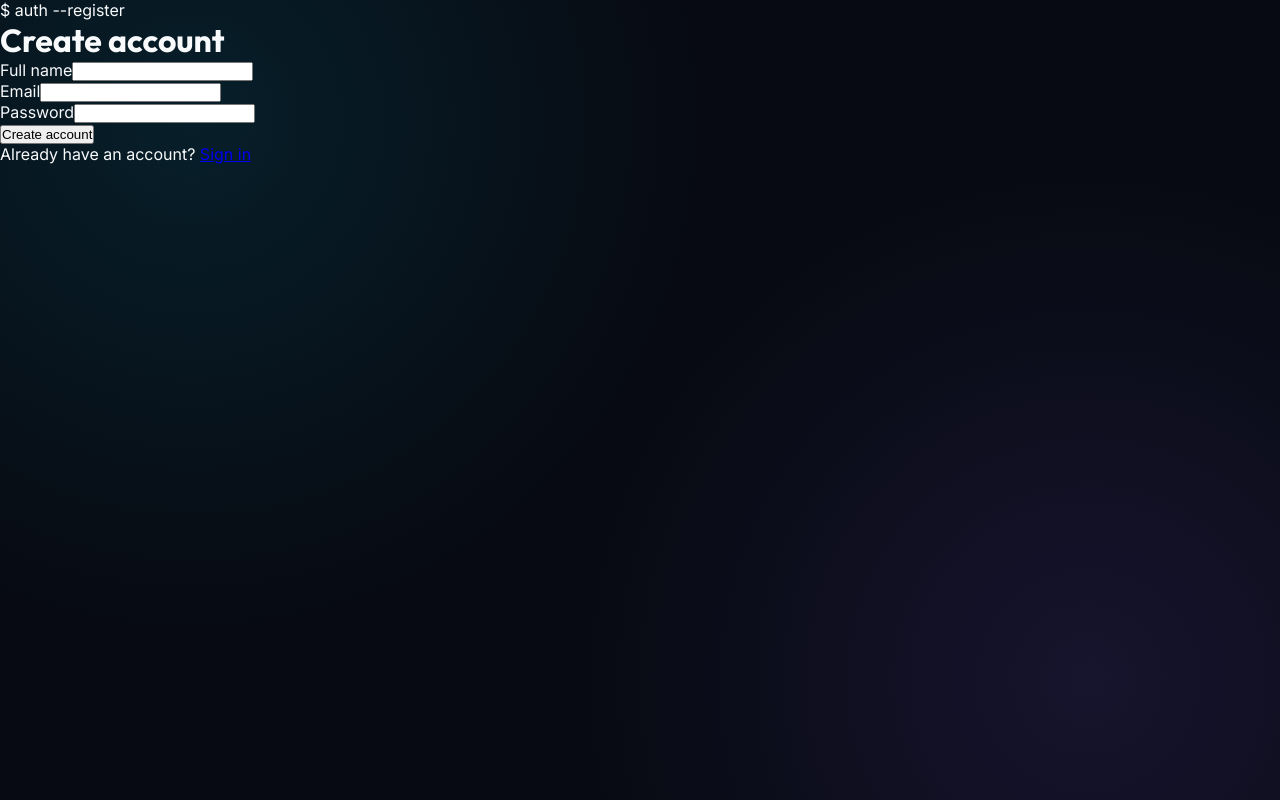
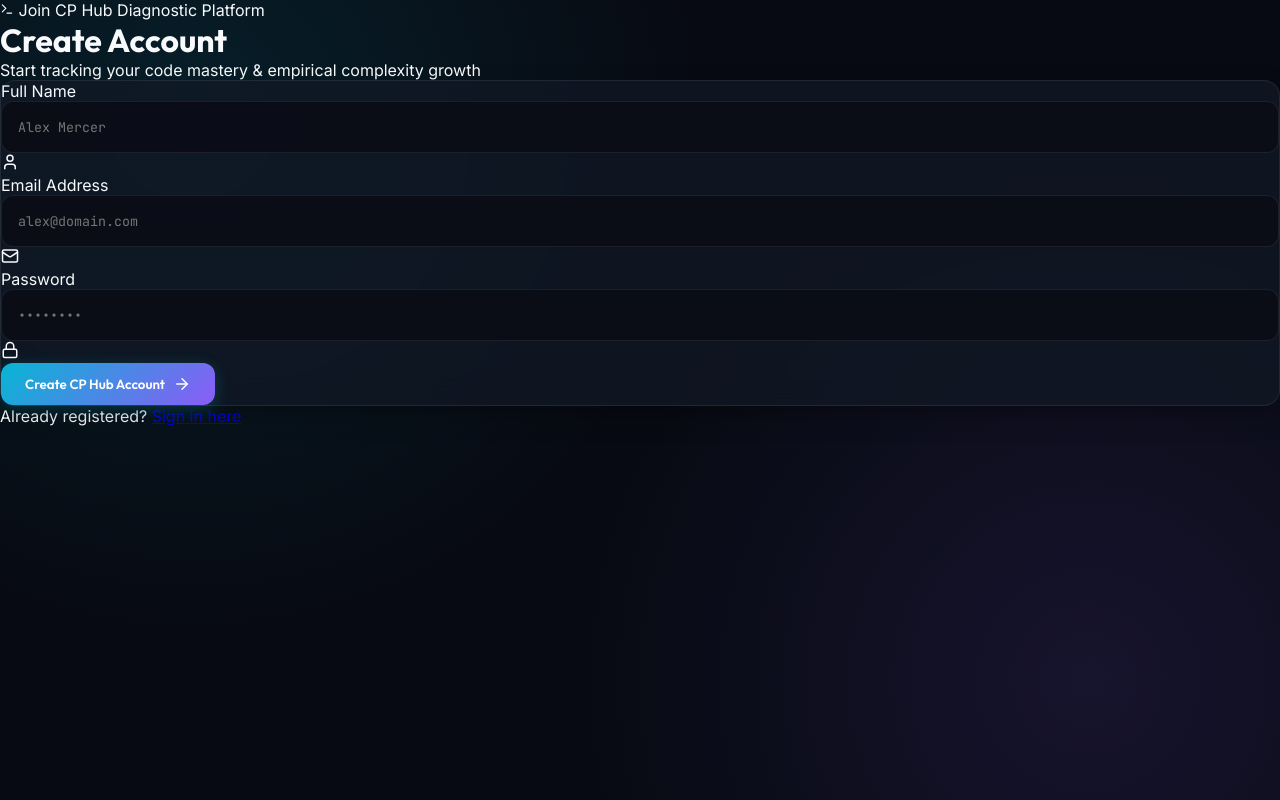
Before and after one commit to aadamaftabpersonal-boop/Productivity_App, a React (Vite) app in the folder frontend/: page /register in a window 1280 px wide. Built offline with nearby package versions, Linux system fonts and the light colour scheme; no server answers.

Commit message:
style(ui): redesign Login and Register pages with dark glassmorphism design system

```diff
--- a/frontend/src/pages/Login.jsx
+++ b/frontend/src/pages/Login.jsx
@@ -1,6 +1,7 @@
 import { useState } from "react";
 import { useNavigate, Link } from "react-router-dom";
 import { useAuth } from "../context/AuthContext";
+import { Terminal, Lock, Mail, ArrowRight } from "lucide-react";
 
 export default function Login() {
   const [email, setEmail] = useState("");
@@ -25,50 +26,85 @@ export default function Login() {
   };
 
   return (
-    <div className="min-h-screen flex items-center justify-center px-4">
-      <div className="w-full max-w-sm">
+    <div className="min-h-screen flex items-center justify-center px-4 py-12 relative overflow-hidden">
+      {/* Background Glowing Orbs */}
+      <div className="absolute top-1/4 left-1/3 w-96 h-96 bg-cyan-500/10 rounded-full blur-3xl pointer-events-none" />
+      <div className="absolute bottom-1/4 right-1/3 w-96 h-96 bg-violet-500/10 rounded-full blur-3xl pointer-events-none" />
+
+      <div className="w-full max-w-md relative z-10">
+        {/* Header */}
         <div className="mb-8 text-center">
-          <div className="font-mono text-tier-green text-sm mb-1">$ auth --login</div>
-          <h1 className="font-mono text-2xl font-bold">Student Portal</h1>
+          <div className="inline-flex items-center gap-2 px-3 py-1 rounded-full bg-cyan-500/10 border border-cyan-500/20 text-cyan-400 text-xs font-mono mb-3">
+            <Terminal size={14} /> CP Hub Diagnostic Platform
+          </div>
+          <h1 className="text-3xl font-extrabold text-white font-heading tracking-tight">
+            Welcome Back
+          </h1>
+          <p className="text-slate-400 text-sm mt-1 font-sans">
+            Sign in to track your longitudinal code weakness signals
+          </p>
         </div>
 
-        <form onSubmit={handleSubmit} className="bg-panel border border-border rounded-lg p-6 space-y-4">
+        {/* Form Card */}
+        <form onSubmit={handleSubmit} className="glass-card p-8 space-y-5 border-cyan-500/20 shadow-2xl">
           {error && (
-            <div className="text-tier-red text-sm bg-tier-red/10 border border-tier-red/30 rounded px-3 py-2">
+            <div className="p-3 rounded-xl bg-red-500/10 border border-red-500/30 text-red-400 text-xs font-medium">
               {error}
             </div>
           )}
+
           <div>
-            <label className="block text-sm text-muted mb-1.5">Email</label>
+            <label className="block text-xs font-semibold text-slate-300 uppercase tracking-wider mb-2">
+              Email Address
+            </label>
+            <div className="relative">
               <input
                 type="email"
                 required
+                placeholder="name@company.com"
                 value={email}
                 onChange={(e) => setEmail(e.target.value)}
-              className="w-full bg-base border border-border rounded px-3 py-2.5 text-text focus:outline-none focus:ring-2 focus:ring-tier-blue/50"
+                className="code-editor h-12 text-sm pl-10"
               />
+              <Mail className="absolute left-3.5 top-3.5 text-slate-500" size={18} />
             </div>
+          </div>
+
           <div>
-            <label className="block text-sm text-muted mb-1.5">Password</label>
+            <label className="block text-xs font-semibold text-slate-300 uppercase tracking-wider mb-2">
+              Password
+            </label>
+            <div className="relative">
               <input
                 type="password"
                 required
+                placeholder="••••••••"
                 value={password}
                 onChange={(e) => setPassword(e.target.value)}
-              className="w-full bg-base border border-border rounded px-3 py-2.5 text-text focus:outline-none focus:ring-2 focus:ring-tier-blue/50"
+                className="code-editor h-12 text-sm pl-10"
               />
+              <Lock className="absolute left-3.5 top-3.5 text-slate-500" size={18} />
             </div>
+          </div>
+
           <button
             type="submit"
             disabled={loading}
-            className="w-full bg-tier-blue text-white font-medium rounded px-4 py-2.5 hover:opacity-90 disabled:opacity-50 transition"
+            className="btn-primary w-full justify-center text-base py-3 mt-2"
           >
-            {loading ? "Signing in..." : "Sign in"}
+            {loading ? "Authenticating..." : (
+              <>
+                Sign In to Engine <ArrowRight size={18} />
+              </>
+            )}
           </button>
         </form>
 
-        <p className="text-center text-sm text-muted mt-4">
-          No account? <Link to="/register" className="text-tier-blue hover:underline">Register</Link>
+        <p className="text-center text-sm text-slate-400 mt-6 font-sans">
+          Don't have an account?{" "}
+          <Link to="/register" className="text-cyan-400 font-semibold hover:underline">
+            Create free account
+          </Link>
         </p>
       </div>
     </div>
--- a/frontend/src/pages/Register.jsx
+++ b/frontend/src/pages/Register.jsx
@@ -1,6 +1,7 @@
 import { useState } from "react";
 import { useNavigate, Link } from "react-router-dom";
 import { useAuth } from "../context/AuthContext";
+import { Terminal, Lock, Mail, User as UserIcon, ArrowRight } from "lucide-react";
 
 export default function Register() {
   const [form, setForm] = useState({ email: "", password: "", full_name: "" });
@@ -24,59 +25,101 @@ export default function Register() {
   };
 
   return (
-    <div className="min-h-screen flex items-center justify-center px-4">
-      <div className="w-full max-w-sm">
+    <div className="min-h-screen flex items-center justify-center px-4 py-12 relative overflow-hidden">
+      {/* Background Glowing Orbs */}
+      <div className="absolute top-1/4 right-1/3 w-96 h-96 bg-violet-500/10 rounded-full blur-3xl pointer-events-none" />
+      <div className="absolute bottom-1/4 left-1/3 w-96 h-96 bg-cyan-500/10 rounded-full blur-3xl pointer-events-none" />
+
+      <div className="w-full max-w-md relative z-10">
+        {/* Header */}
         <div className="mb-8 text-center">
-          <div className="font-mono text-tier-green text-sm mb-1">$ auth --register</div>
-          <h1 className="font-mono text-2xl font-bold">Create account</h1>
+          <div className="inline-flex items-center gap-2 px-3 py-1 rounded-full bg-violet-500/10 border border-violet-500/20 text-violet-400 text-xs font-mono mb-3">
+            <Terminal size={14} /> Join CP Hub Diagnostic Platform
+          </div>
+          <h1 className="text-3xl font-extrabold text-white font-heading tracking-tight">
+            Create Account
+          </h1>
+          <p className="text-slate-400 text-sm mt-1 font-sans">
+            Start tracking your code mastery & empirical complexity growth
+          </p>
         </div>
 
-        <form onSubmit={handleSubmit} className="bg-panel border border-border rounded-lg p-6 space-y-4">
+        {/* Form Card */}
+        <form onSubmit={handleSubmit} className="glass-card p-8 space-y-5 border-violet-500/20 shadow-2xl">
           {error && (
-            <div className="text-tier-red text-sm bg-tier-red/10 border border-tier-red/30 rounded px-3 py-2">
+            <div className="p-3 rounded-xl bg-red-500/10 border border-red-500/30 text-red-400 text-xs font-medium">
               {error}
             </div>
           )}
+
           <div>
-            <label className="block text-sm text-muted mb-1.5">Full name</label>
+            <label className="block text-xs font-semibold text-slate-300 uppercase tracking-wider mb-2">
+              Full Name
+            </label>
+            <div className="relative">
               <input
                 type="text"
+                placeholder="Alex Mercer"
                 value={form.full_name}
                 onChange={(e) => setForm({ ...form, full_name: e.target.value })}
-              className="w-full bg-base border border-border rounded px-3 py-2.5 focus:outline-none focus:ring-2 focus:ring-tier-blue/50"
+                className="code-editor h-12 text-sm pl-10"
               />
+              <UserIcon className="absolute left-3.5 top-3.5 text-slate-500" size={18} />
             </div>
+          </div>
+
           <div>
-            <label className="block text-sm text-muted mb-1.5">Email</label>
+            <label className="block text-xs font-semibold text-slate-300 uppercase tracking-wider mb-2">
+              Email Address
+            </label>
+            <div className="relative">
               <input
                 type="email"
                 required
+                placeholder="alex@domain.com"
                 value={form.email}
                 onChange={(e) => setForm({ ...form, email: e.target.value })}
-              className="w-full bg-base border border-border rounded px-3 py-2.5 focus:outline-none focus:ring-2 focus:ring-tier-blue/50"
+                className="code-editor h-12 text-sm pl-10"
               />
+              <Mail className="absolute left-3.5 top-3.5 text-slate-500" size={18} />
             </div>
+          </div>
+
           <div>
-            <label className="block text-sm text-muted mb-1.5">Password</label>
+            <label className="block text-xs font-semibold text-slate-300 uppercase tracking-wider mb-2">
+              Password
+            </label>
+            <div className="relative">
               <input
                 type="password"
                 required
+                placeholder="••••••••"
                 value={form.password}
                 onChange={(e) => setForm({ ...form, password: e.target.value })}
-              className="w-full bg-base border border-border rounded px-3 py-2.5 focus:outline-none focus:ring-2 focus:ring-tier-blue/50"
+                className="code-editor h-12 text-sm pl-10"
               />
+              <Lock className="absolute left-3.5 top-3.5 text-slate-500" size={18} />
             </div>
+          </div>
+
           <button
             type="submit"
             disabled={loading}
-            className="w-full bg-tier-blue text-white font-medium rounded px-4 py-2.5 hover:opacity-90 disabled:opacity-50 transition"
+            className="btn-primary w-full justify-center text-base py-3 mt-2 bg-gradient-to-r from-violet-600 to-cyan-500"
           >
-            {loading ? "Creating..." : "Create account"}
+            {loading ? "Creating Profile..." : (
+              <>
+                Create CP Hub Account <ArrowRight size={18} />
+              </>
+            )}
           </button>
         </form>
 
-        <p className="text-center text-sm text-muted mt-4">
-          Already have an account? <Link to="/login" className="text-tier-blue hover:underline">Sign in</Link>
+        <p className="text-center text-sm text-slate-400 mt-6 font-sans">
+          Already registered?{" "}
+          <Link to="/login" className="text-violet-400 font-semibold hover:underline">
+            Sign in here
+          </Link>
         </p>
       </div>
     </div>
```
Lines whose indentation alone changed are shown as unchanged.
